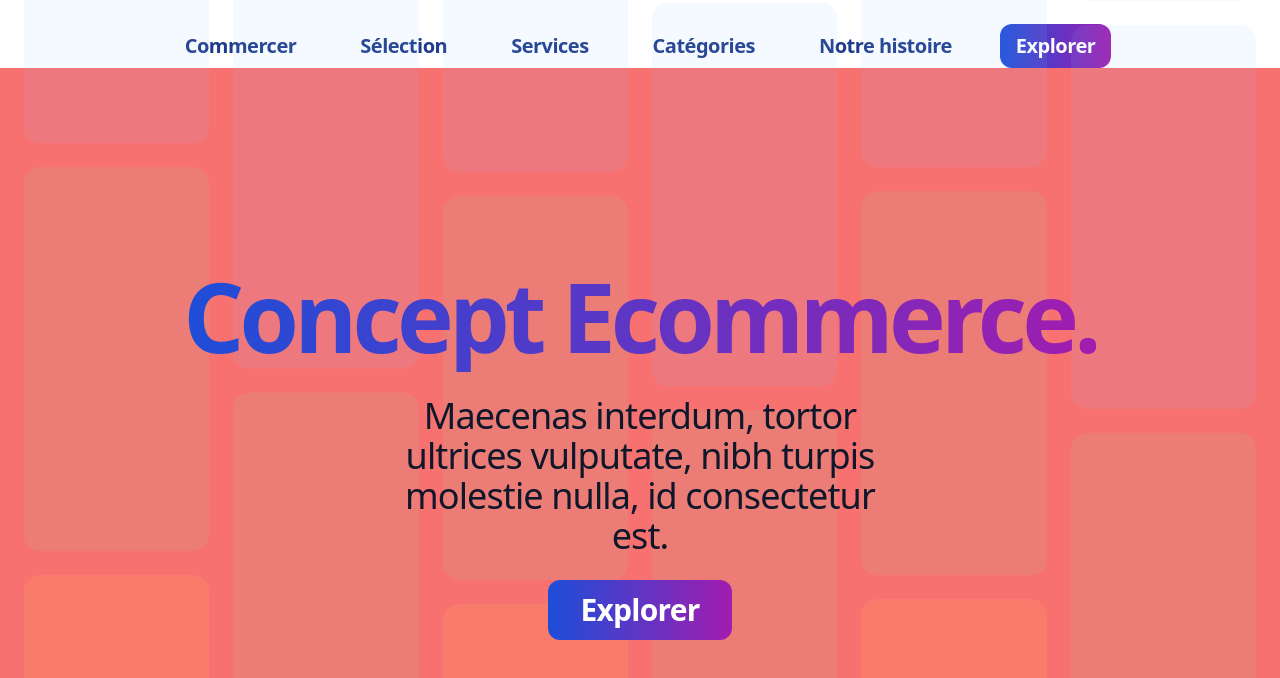
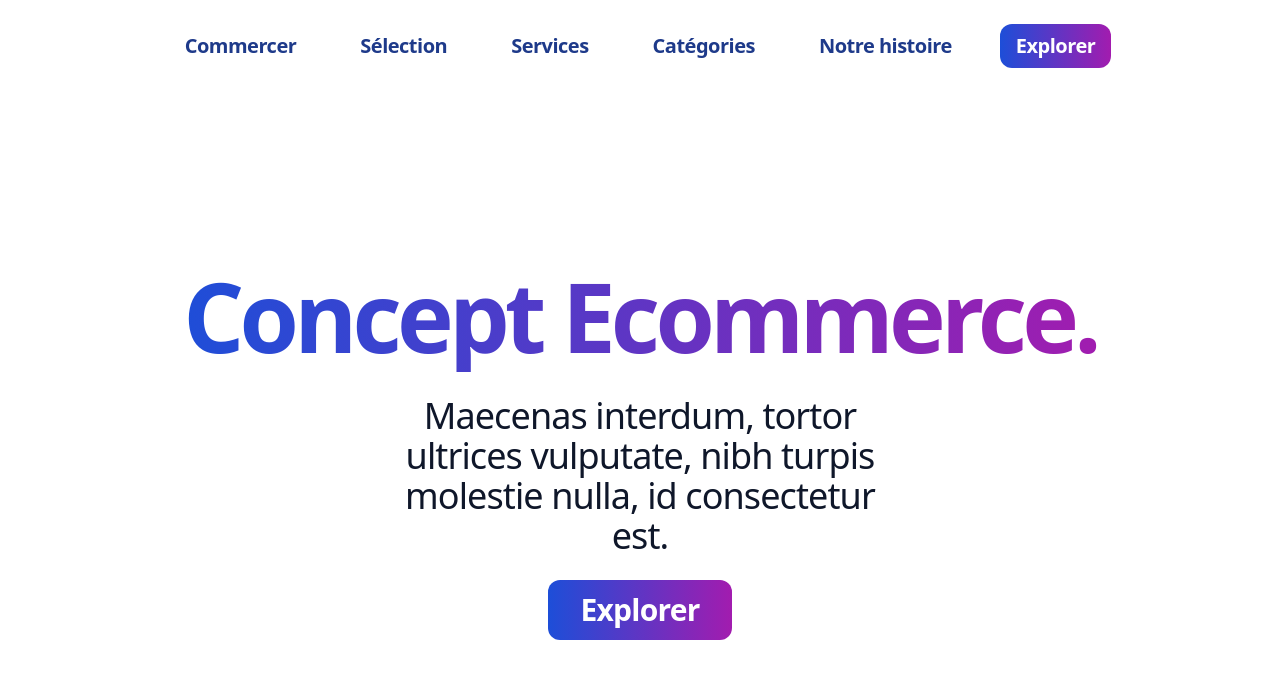
Before and after one commit to antonycochetconserto/global-site, a Next.js app: page / in a window 1280 px wide. Shown: the top 678 px of the page. Built offline with nearby package versions, Linux system fonts and the light colour scheme.

Commit message:
header rebase

```diff
--- a/components/home/header/index.tsx
+++ /dev/null
@@ -1,103 +0,0 @@
-import { motion } from 'framer-motion';
-
-export default function Header() {
-  return (
-    <div className="container-lg px-6 bg-red-400">
-      <div className="space-x-6 flex flex-row">
-        <motion.div
-          initial={{ y: -200 }}
-          animate={{ y: -1832 }}
-          transition={{ repeat: Infinity, repeatDelay: 0, duration: 30 }}
-          className="space-y-6 w-2/12 opacity-10"
-        >
-          <div className="bg-blue-300 h-96 rounded-2xl"></div>
-          <div className="bg-green-300 h-96 rounded-2xl"></div>
-          <div className="bg-yellow-300 h-96 rounded-2xl"></div>
-          <div className="bg-red-300 h-96 rounded-2xl"></div>
-          <div className="bg-blue-300 h-96 rounded-2xl"></div>
-          <div className="bg-green-300 h-96 rounded-2xl"></div>
-          <div className="bg-yellow-300 h-96 rounded-2xl"></div>
-          <div className="bg-red-300 h-96 rounded-2xl"></div>
-        </motion.div>
-
-        <motion.div
-          initial={{ y: -1832 }}
-          animate={{ y: -200 }}
-          transition={{ repeat: Infinity, repeatDelay: 0, duration: 29 }}
-          className="space-y-6 w-2/12 opacity-10"
-        >
-          <div className="bg-blue-300 h-96 rounded-2xl"></div>
-          <div className="bg-green-300 h-96 rounded-2xl"></div>
-          <div className="bg-yellow-300 h-96 rounded-2xl"></div>
-          <div className="bg-red-300 h-96 rounded-2xl"></div>
-          <div className="bg-blue-300 h-96 rounded-2xl"></div>
-          <div className="bg-green-300 h-96 rounded-2xl"></div>
-          <div className="bg-yellow-300 h-96 rounded-2xl"></div>
-          <div className="bg-red-300 h-96 rounded-2xl"></div>
-        </motion.div>
-        <motion.div
-          initial={{ y: -200 }}
-          animate={{ y: -1832 }}
-          transition={{ repeat: Infinity, repeatDelay: 0, duration: 35 }}
-          className="space-y-6 w-2/12 opacity-10"
-        >
-          <div className="bg-blue-300 h-96 rounded-2xl"></div>
-          <div className="bg-green-300 h-96 rounded-2xl"></div>
-          <div className="bg-yellow-300 h-96 rounded-2xl"></div>
-          <div className="bg-red-300 h-96 rounded-2xl"></div>
-          <div className="bg-blue-300 h-96 rounded-2xl"></div>
-          <div className="bg-green-300 h-96 rounded-2xl"></div>
-          <div className="bg-yellow-300 h-96 rounded-2xl"></div>
-          <div className="bg-red-300 h-96 rounded-2xl"></div>
-        </motion.div>
-
-        <motion.div
-          initial={{ y: -1832 }}
-          animate={{ y: -200 }}
-          transition={{ repeat: Infinity, repeatDelay: 0, duration: 27 }}
-          className="space-y-6 w-2/12 opacity-10"
-        >
-          <div className="bg-blue-300 h-96 rounded-2xl"></div>
-          <div className="bg-green-300 h-96 rounded-2xl"></div>
-          <div className="bg-yellow-300 h-96 rounded-2xl"></div>
-          <div className="bg-red-300 h-96 rounded-2xl"></div>
-          <div className="bg-blue-300 h-96 rounded-2xl"></div>
-          <div className="bg-green-300 h-96 rounded-2xl"></div>
-          <div className="bg-yellow-300 h-96 rounded-2xl"></div>
-          <div className="bg-red-300 h-96 rounded-2xl"></div>
-        </motion.div>
-        <motion.div
-          initial={{ y: -200 }}
-          animate={{ y: -1832 }}
-          transition={{ repeat: Infinity, repeatDelay: 0, duration: 34 }}
-          className="space-y-6 w-2/12 opacity-10"
-        >
-          <div className="bg-blue-300 h-96 rounded-2xl"></div>
-          <div className="bg-green-300 h-96 rounded-2xl"></div>
-          <div className="bg-yellow-300 h-96 rounded-2xl"></div>
-          <div className="bg-red-300 h-96 rounded-2xl"></div>
-          <div className="bg-blue-300 h-96 rounded-2xl"></div>
-          <div className="bg-green-300 h-96 rounded-2xl"></div>
-          <div className="bg-yellow-300 h-96 rounded-2xl"></div>
-          <div className="bg-red-300 h-96 rounded-2xl"></div>
-        </motion.div>
-
-        <motion.div
-          initial={{ y: -1832 }}
-          animate={{ y: -200 }}
-          transition={{ repeat: Infinity, repeatDelay: 0, duration: 25 }}
-          className="space-y-6 w-2/12 opacity-10"
-        >
-          <div className="bg-blue-300 h-96 rounded-2xl"></div>
-          <div className="bg-green-300 h-96 rounded-2xl"></div>
-          <div className="bg-yellow-300 h-96 rounded-2xl"></div>
-          <div className="bg-red-300 h-96 rounded-2xl"></div>
-          <div className="bg-blue-300 h-96 rounded-2xl"></div>
-          <div className="bg-green-300 h-96 rounded-2xl"></div>
-          <div className="bg-yellow-300 h-96 rounded-2xl"></div>
-          <div className="bg-red-300 h-96 rounded-2xl"></div>
-        </motion.div>
-      </div>
-    </div>
-  );
-}
--- a/pages/index.tsx
+++ b/pages/index.tsx
@@ -1,5 +1,4 @@
 import Navbar from '../components/home/navbar';
-import Header from '../components/home/header';
 import { motion } from 'framer-motion';
 
 export default function Home() {
@@ -7,7 +6,6 @@ export default function Home() {
     <main className="bg-white w-full h-screen relative overflow-hidden">
       <Navbar />
       <div className="container-lg">
-        <Header />
         <div className="text-center absolute bottom-20 left-0 right-0">
           <div className="space-y-6">
             <motion.h1
```
